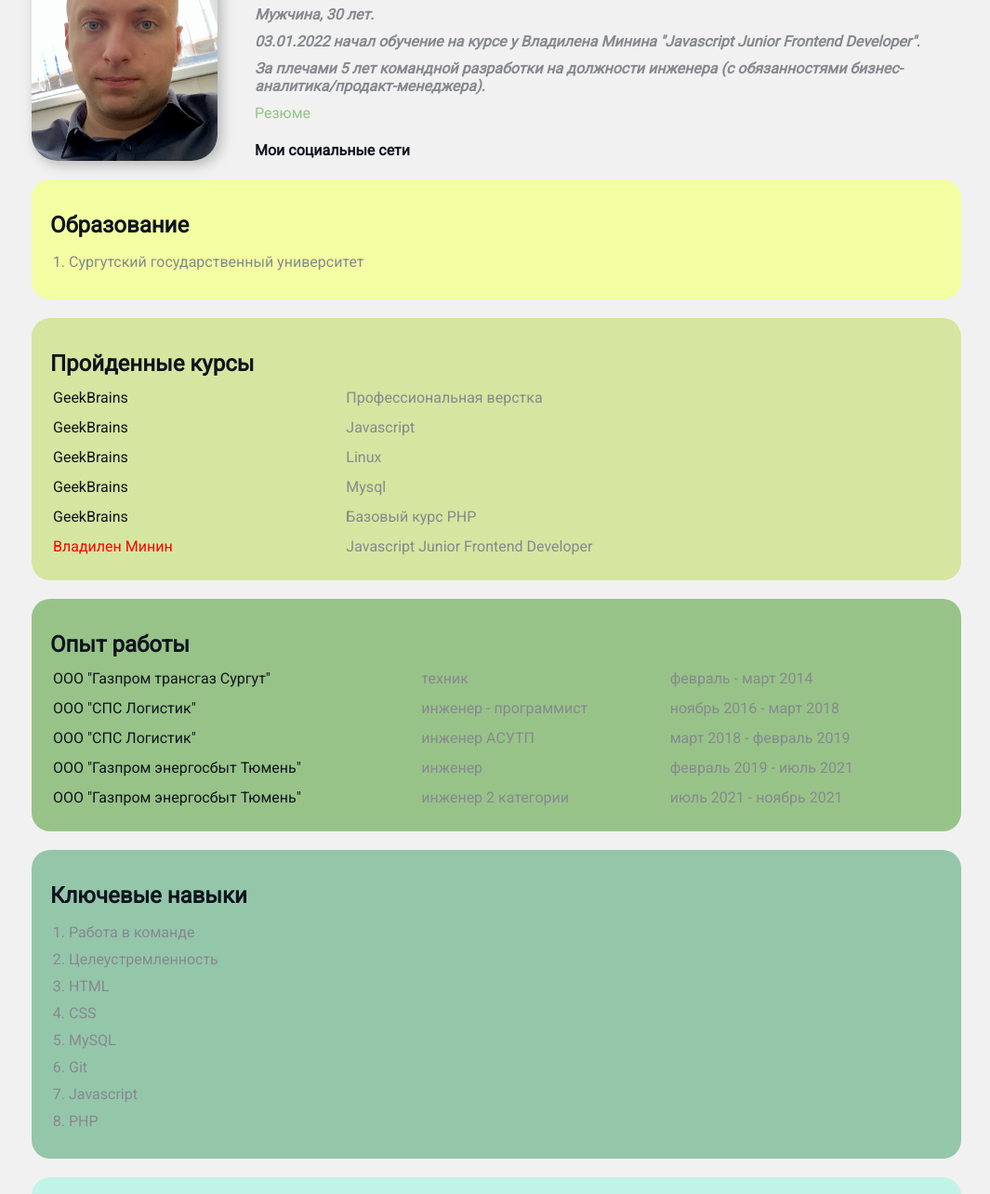
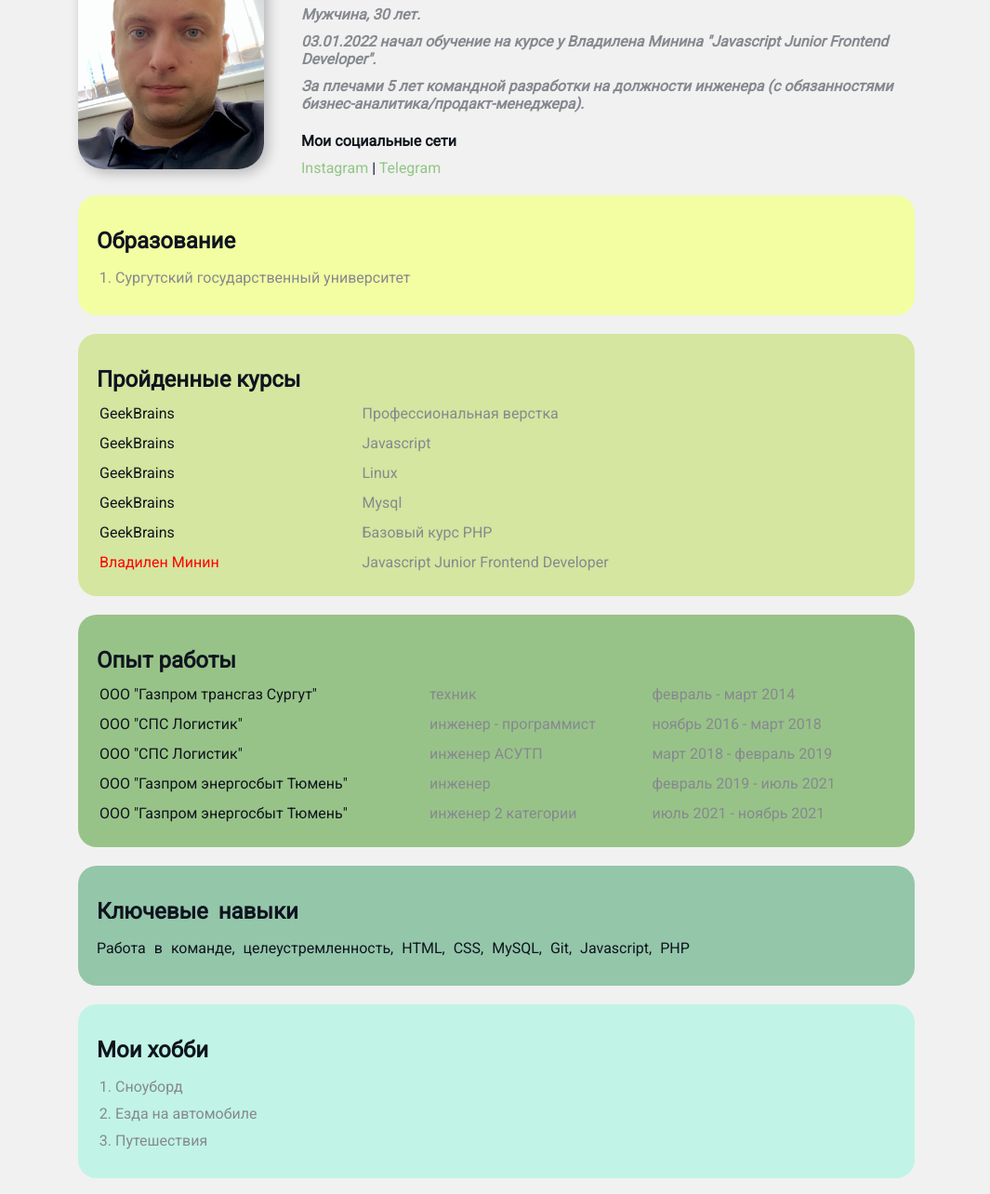
Before and after one commit to Oleg86rus/Resume, a plain HTML site: page index.html in a window 1280 px wide. Shown: the part 113-1397 px from the top of the page at 93% size, without its empty margins (106-1171 px from the left). Drawn offline with Linux system fonts and the light colour scheme.

Commit message:
Перемудрил

```diff
--- a/index.html
+++ b/index.html
@@ -16,12 +16,13 @@
             <p>Мужчина, 30 лет.</p>
             <p>03.01.2022 начал обучение на курсе у Владилена Минина "Javascript Junior Frontend Developer".</p>
             <p>За плечами 5 лет командной разработки на должности инженера (с обязанностями бизнес-аналитика/продакт-менеджера).</p>
-            <a href="https://disk.yandex.ru/i/eiGYJVB82vaWQA" target="_blank">Резюме</a>
             <h4>Мои социальные сети</h4>
-                <a href="https://www.instagram.com/oleg086rus/" target="_blank">Instagram</a> |
-                <a href="https://t.me/oleg086rus/" target="_blank">Telegram</a>
+            <a href="https://www.instagram.com/oleg086rus/" target="_blank">Instagram</a> |
+            <a href="https://t.me/oleg086rus/" target="_blank">Telegram</a>
+
         </div>
         </div>
+
         <div class="card first_block">
             <h2>Образование</h2>
             <ol class="list">
@@ -89,16 +90,7 @@
         </div>
         <div class="card fourth_block">
             <h2>Ключевые навыки</h2>
-            <ol class="list">
-                <li>Работа в команде</li>
-                <li>Целеустремленность</li>
-                <li>HTML</li>
-                <li>CSS</li>
-                <li>MySQL</li>
-                <li>Git</li>
-                <li>Javascript</li>
-                <li>PHP</li>
-            </ol>
+            <p>Работа в команде, целеустремленность, HTML, CSS, MySQL, Git, Javascript, PHP</p>
         </div>
         <div class="card fifth_block">
             <h2>Мои хобби</h2>
--- a/scss/fourth_block.scss
+++ b/scss/fourth_block.scss
@@ -1,4 +1,6 @@
 @import "variables";
 .fourth_block {
     background: $color_block_four;
+
+    word-spacing: 5px;
 }
--- a/scss/index.scss
+++ b/scss/index.scss
@@ -34,7 +34,7 @@ body {
     }
 }
 .container {
-    max-width: 1000px;
+    max-width: 900px;
     margin: auto;
     padding-top: 30px;
 }
--- a/scss/info.scss
+++ b/scss/info.scss
@@ -7,6 +7,13 @@
 }
 
 .info {
+    img {
+        height: 248.22px;
+        width: 200px;
+        display: block;
+        margin: auto;
+
+    }
     display: flex;
     margin-bottom: 20px;
     p {
@@ -16,6 +23,7 @@
         font-weight: bold;
         text-decoration: none;
     }
+
     @media (max-width: 700px) {
         text-align: center;
         display: block;
@@ -23,7 +31,6 @@
 }
 .info-text {
     margin-left: 40px;
-    max-height: 248.22px;
     overflow: auto;
     h4 {
         margin-bottom: 10px;
```
Also changed, not shown: index.css, 1 other file.
